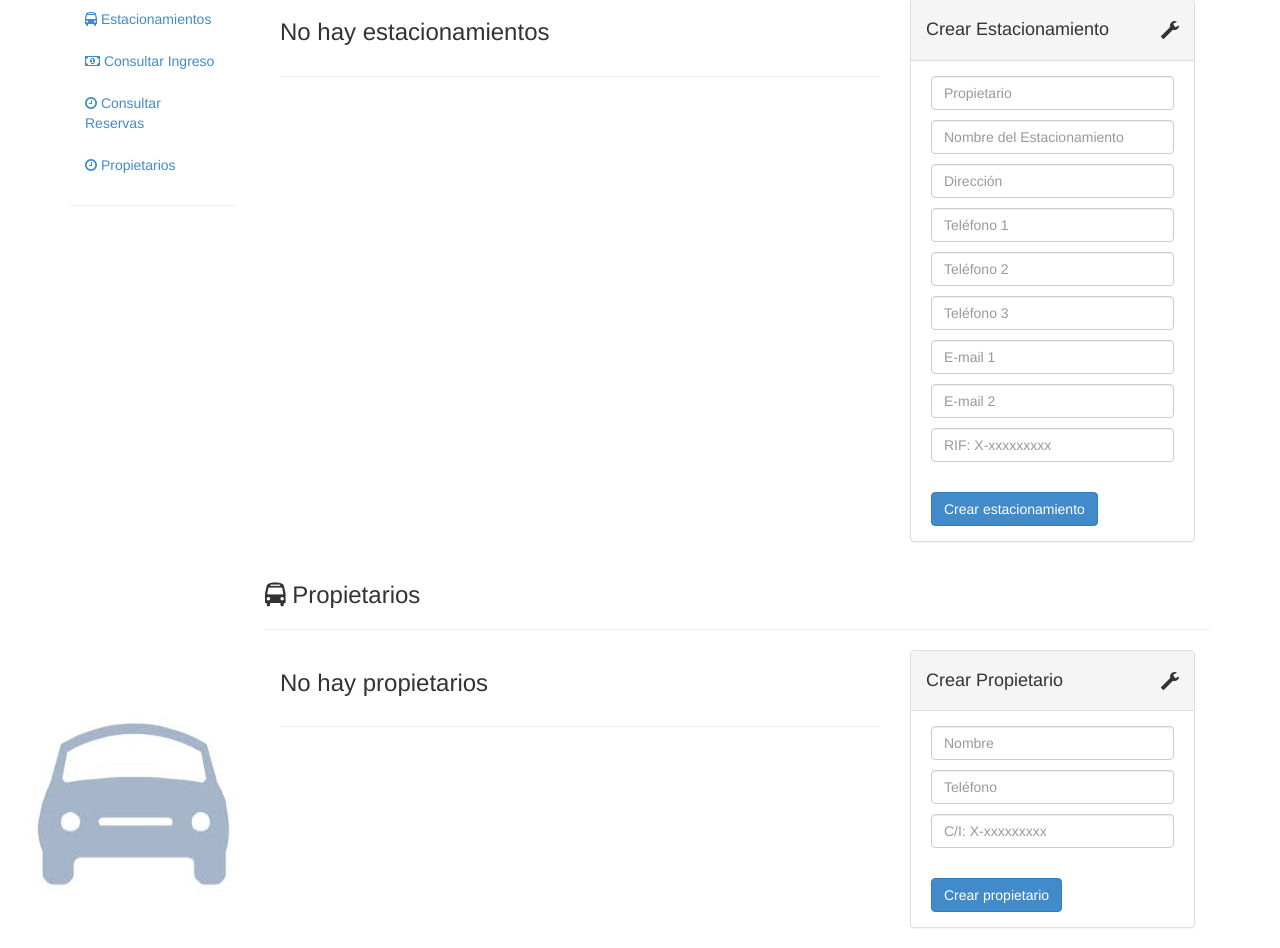
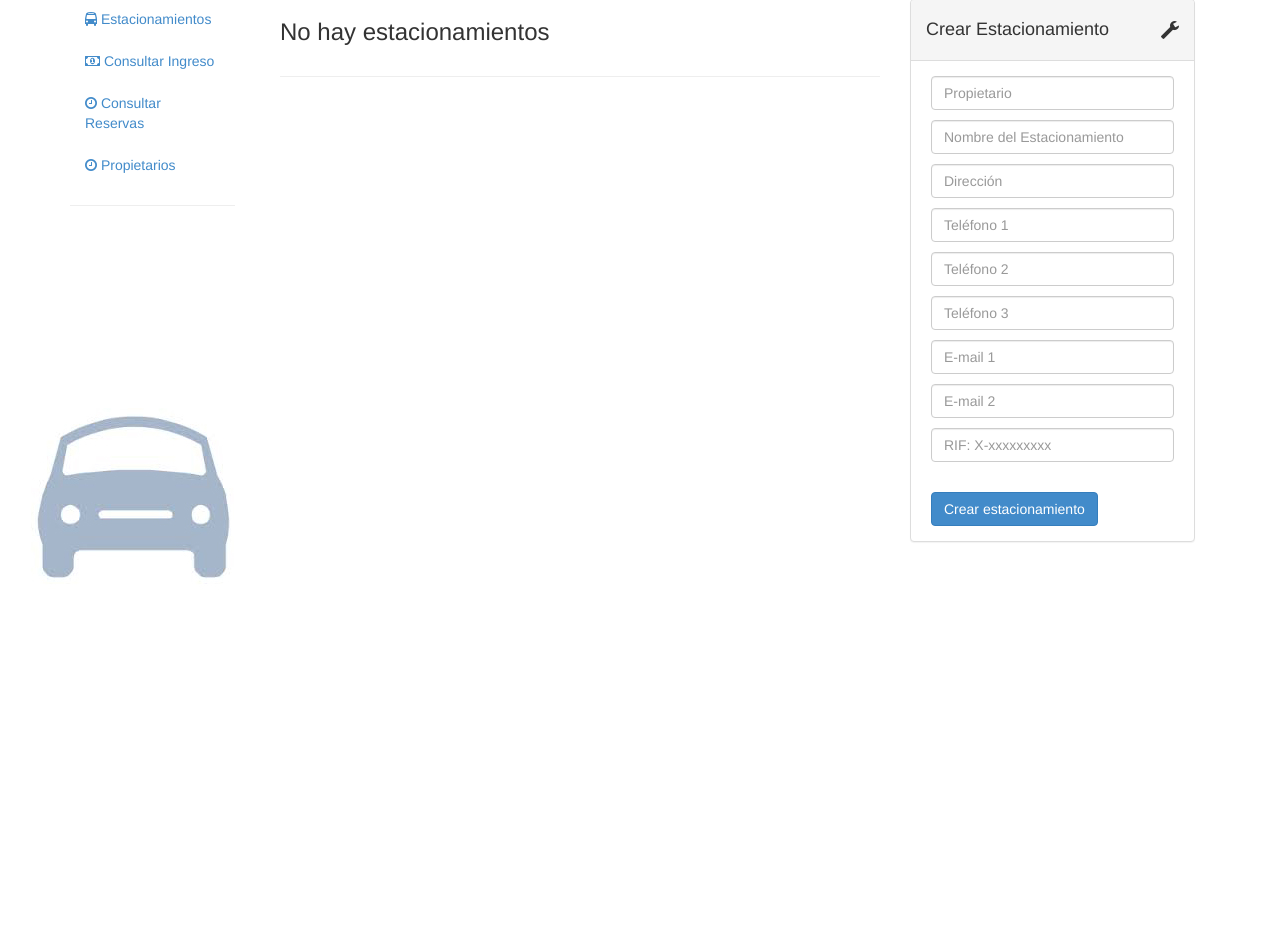
Before and after one commit to Soft-Gear/SAGE, a Django app: page /estacionamientos/ in a window 1280 px wide. Shown: the part 159-1107 px from the top of the page. After the commit the page ends 738 px from the top, so only its background shows below. Run offline with Django 3.2, Linux system fonts and the light colour scheme; data that the repository does not hold is empty; some libraries are stand-ins or nearby versions.

Commit message:
Eliminado la vista de propietario de estacionamiento

```diff
--- a/templates/catalogo-estacionamientos.html
+++ b/templates/catalogo-estacionamientos.html
@@ -82,81 +82,6 @@
     </div>
   </div>
 
-  <!-- Solucion para alinear la tabla de propietarios -->
-  <div class="col-sm-2">
-  </div>
-
-  <div class="col-sm-10">
-    <h3><i class="fa fa-bus"></i>
-      Propietarios
-    </h3>
-    <hr>
-    <div class="col-md-8">
-      <table class="table table-striped">
-        {% if propietarios %}
-        <thead>
-          <tr>
-            <th></th>
-            <th>Nombre</th>
-            <th>Cédula</th>
-            <th>Teléfono</th>
-            <th></th>
-          </tr>
-        </thead>
-        <tbody>
-          {% for obj in propietarios %}
-            <tr>
-              <td>{{forloop.counter}}</td>
-              <td>{{obj.nombre}}</td>
-              <td>{{obj.ci}}</td>
-              <td>{{obj.tel}}</td>
-            </tr>
-          {% endfor %}
-        </tbody>
-        {% else %}
-          <h3>No hay propietarios</h3>
-        {% endif %}
-      </table>
-      <hr>
-    </div>
-
-    <div class="col-md-4">
-      <div class="panel panel-default">
-        <div class="panel-heading">
-          <div class="panel-title">
-            <i class="glyphicon glyphicon-wrench pull-right"></i>
-            <h4>
-              Crear Propietario
-            </h4>
-          </div>
-        </div>
-        <div class="panel-body">
-          <form action="." method="post" class="form form-vertical">
-            {% csrf_token %}
-            {% for field in form2 %}
-              <div class="control-group">
-                <div class="controls">
-                  {{ field }}
-                  <span class='error' id='{{field.name}}_error' aria-live="polite">
-                    {{ field.errors }}
-                  </span>
-                  <p>
-                </div>
-              </div>
-            {% endfor %}
-            <div class="control-group">
-              <label></label>
-              <div class="controls">
-                <button type="submit" class="btn btn-primary">
-                  Crear propietario
-                </button>
-              </div>
-            </div>
-          </form>
-        </div>
-      </div>
-    </div>
-  </div>
 {% endblock %}
 {% block scripts %}
   {% include "validator.js.html" %}
```
